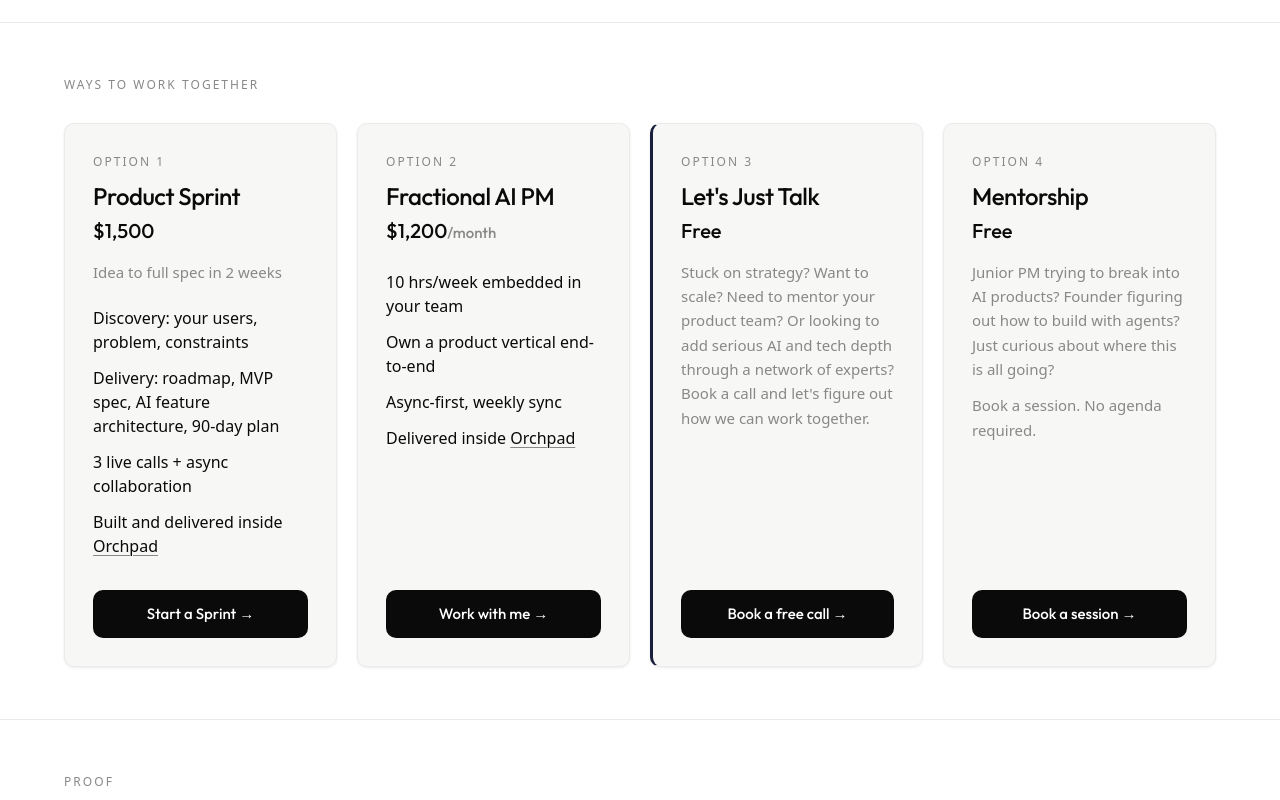
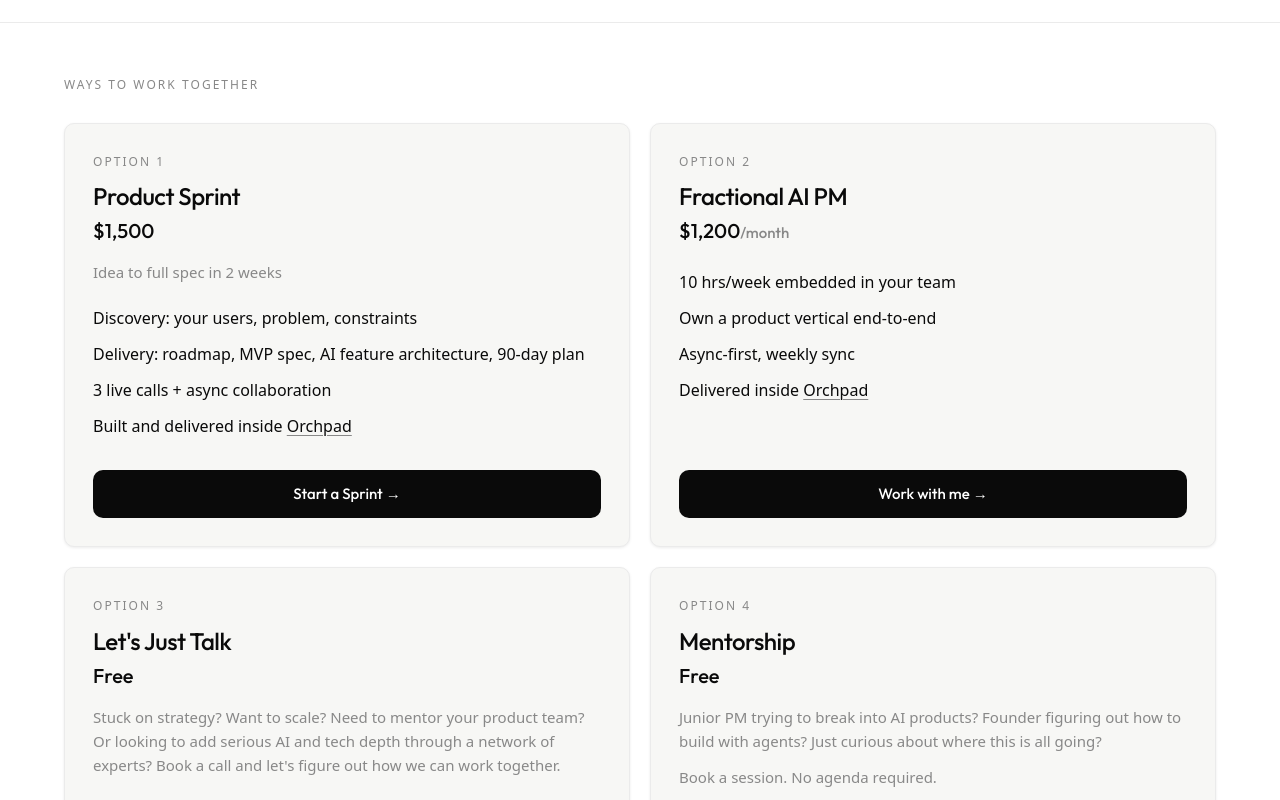
Before and after one commit to eslammahd/meetsam, a Next.js app: page / in a window 1280 px wide. Shown: the part 1020-1820 px from the top of the page. Built offline with nearby package versions, Linux system fonts and the light colour scheme; no server answers.

Commit message:
Remove Option 3 accent border; use 2x2 cards grid on desktop

```diff
--- a/app/globals.css
+++ b/app/globals.css
@@ -276,7 +276,7 @@ section.section {
 
 @media (min-width: 1024px) {
   .cards {
-    grid-template-columns: repeat(4, 1fr);
+    grid-template-columns: 1fr 1fr;
   }
 }
 
--- a/app/page.js
+++ b/app/page.js
@@ -137,7 +137,7 @@ export default function Home() {
             </div>
 
             {/* Option 3 */}
-            <div className="card card-accent">
+            <div className="card">
               <p className="card-label">Option 3</p>
               <h3 className="card-name">Let&apos;s Just Talk</h3>
               <p className="card-price">Free</p>
```
